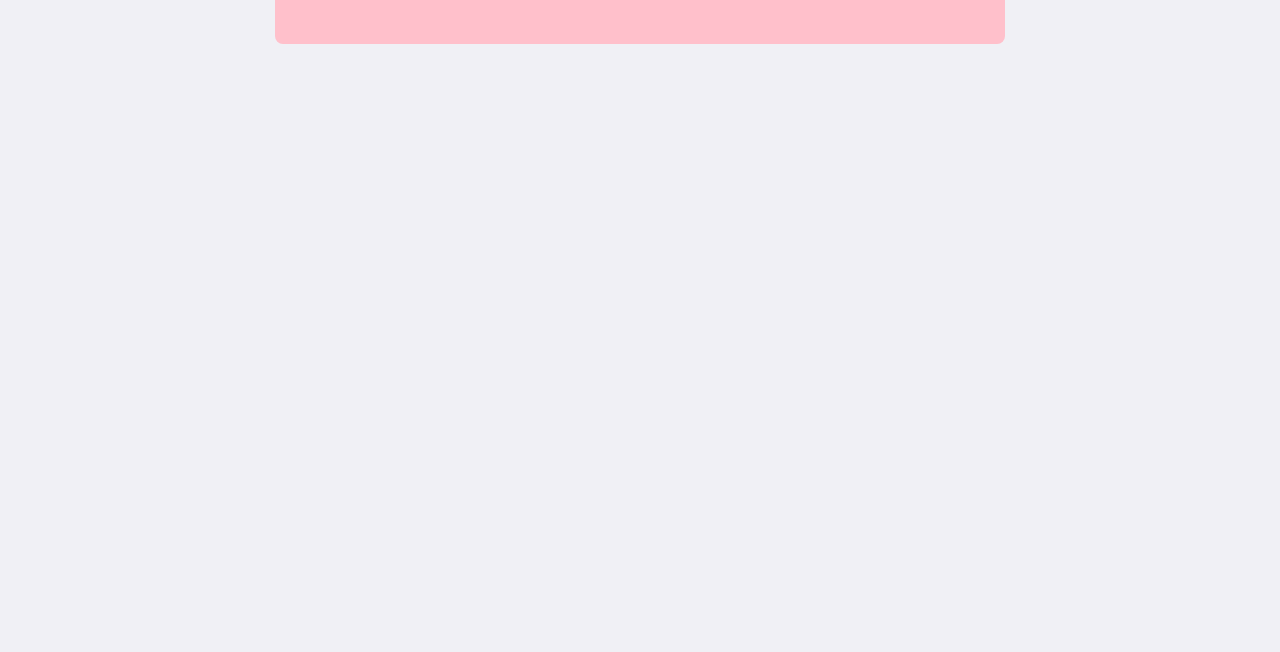
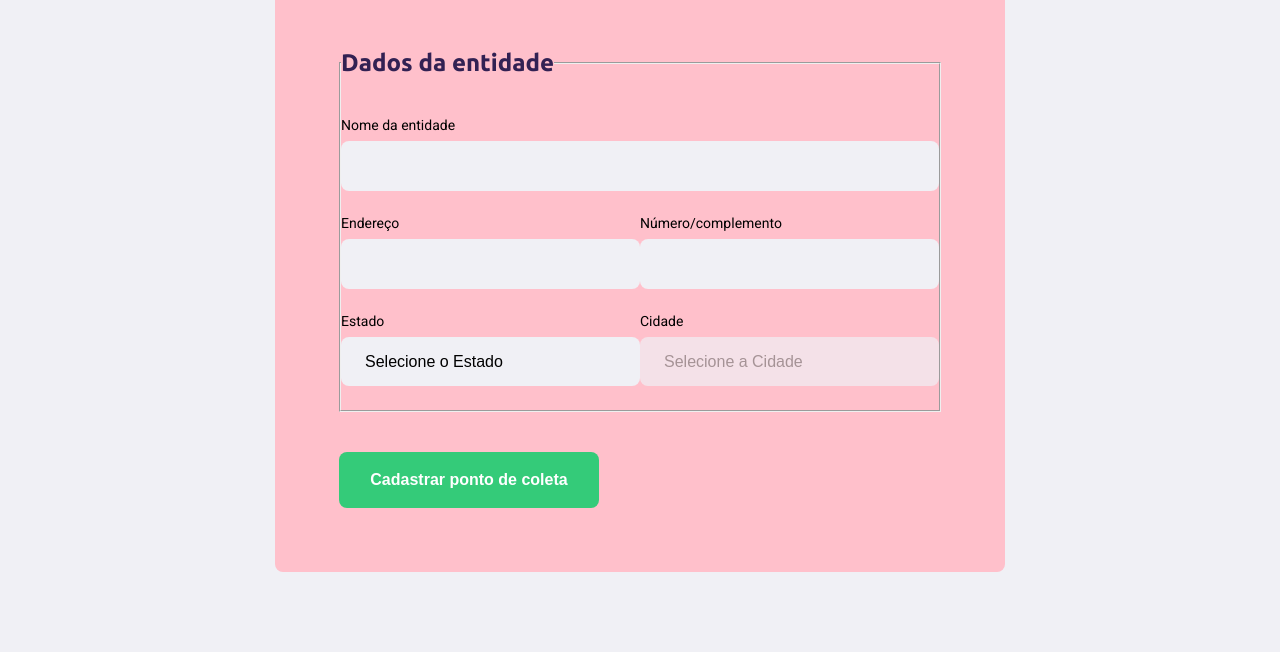
Before and after one commit to IlkaCarmo/Site-Ecoleta, a plain HTML site: page create-point.html in a window 1280 px wide. Shown: the part 293-945 px from the top of the page. Before the commit the page ends 800 px from the top, so only its background shows below. Drawn offline with Linux system fonts and the light colour scheme.

Commit message:
form pagina create-point

```diff
--- a/create-point.html
+++ b/create-point.html
@@ -11,11 +11,7 @@
 
     <link rel="stylesheet" href="/styles/main.css">
     <link rel="stylesheet" href="/styles/create-point.css">
-
     <link rel="stylesheet" href="/styles/responsive.css">
-
-
-
 </head>
 
 <body>
@@ -28,8 +24,52 @@
                 <span></span>
                 Voltar para home</a>
         </header>
+
         <form action=" ">
-<h1> Cadastro do ponto de cleta</h1>
+            <h1> Cadastro do ponto de coleta</h1>
+
+            <fieldset>
+                <legend>
+                    <h2>Dados da entidade</h2>
+                </legend>
+
+                <div class="field">
+                    <label for="name">Nome da entidade</label>
+                    <input type="text" name="name">
+                </div>
+
+                <div class="field-group">
+                    <div class="field">
+                        <label for="address">Endereço</label>
+                        <input type="text" name="address">
+                    </div>
+                    <div class="field">
+                        <label for="address2">Número/complemento</label>
+                        <input type="text" name="address2">
+                    </div>
+                </div>
+
+                    <div class="field-group">
+                        <div class="field">
+                            <label for="state">Estado</label>
+                            <select name="uf">
+                                <option value="">Selecione o Estado</option>
+                            </select>
+                        </div>
+                        <div class="field">
+                            <label for="city">Cidade</label>
+                            <select name="city" disabled> /*disabled, deixa o campo indisponivel para clicar*/
+                                <option value="">Selecione a Cidade</option>
+
+                            </select>
+                        </div>
+                    </div>
+
+
+
+
+            </fieldset>
+            <button type="submit">Cadastrar ponto de coleta</button>
 
         </form>
 
--- a/styles/create-point.css
+++ b/styles/create-point.css
@@ -46,4 +46,82 @@ form{
     box-sizing: border-box;
 }
 
-/*00:35:*/
+ form h1 {
+     font-size: 36px;
+ }
+
+ form fieldset{
+     margin-top: 64px;
+ }
+
+ form legend{
+     margin-bottom: 40px;
+ }
+
+ form legend h2{
+     font-size: 24px;
+ }
+
+ form .field{
+     flex: 1;
+
+     display: flex;
+     flex-direction: column;
+
+     margin-bottom: 24px;
+ }
+
+ form .field-group{
+     display: flex;
+ }
+
+ form input,
+ form select
+ {
+     background-color: #f0f0f5;
+     border: 0;
+     padding: 16px 24px;
+     font-size: 16px;
+
+     outline: none;
+     border-radius: 8px;
+ }
+ form select{
+     -webkit-appearance: none;
+     -moz-appearance: none;
+     appearance: none;
+ }
+
+ form label{
+     font-size: 14px;
+     margin-bottom: 8px;
+ }
+
+ form .field-group + .field{
+margin-left: 24px;
+
+ }
+
+ form button{
+     width: 260px;
+     height: 56px;
+
+     background-color: var(--primary-color);
+     border-radius: 8px;
+
+     color: white;
+     font-weight: bold;
+     font-size: 16px;
+
+     border: 0;
+
+     margin-top: 40px;
+
+     transition-duration: 400ms;
+ }
+
+ form button:hover{
+     background-color: #2fb86e;
+ }
+
+ /*01:02*/
```
